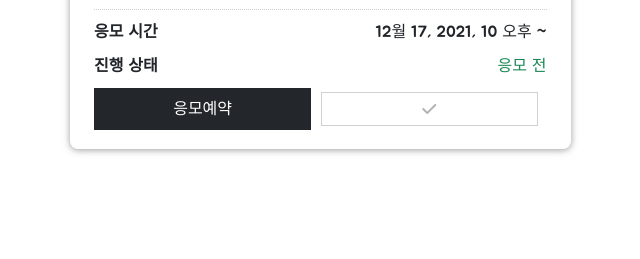
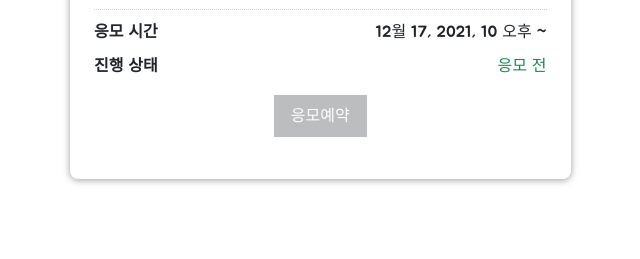
Before and after one commit to leeyounwoo/DRAWA, a Django app: page /drawa/1/ in a window 1280 px wide. Shown: the part 857-1116 px from the top of the page, without its empty margins (582-1222 px from the left). Before the commit the page ends 1011 px from the top, so only its background shows below. Run offline with Django 3.2, Linux system fonts and the light colour scheme; data comes from the database, SQL or seed files in the repository; data that the repository does not hold is empty; some libraries are stand-ins or nearby versions.

Commit message:
211116 Add reserve event drawa detail

```diff
--- a/drawa/templates/drawa/detailCard/upcomingCard.html
+++ b/drawa/templates/drawa/detailCard/upcomingCard.html
@@ -10,13 +10,17 @@
       </div>
       <div class="CardBell">
         {% if user in draw.reserve.all %}
+          <div id="reserveBell-{{draw.pk}}">
             <svg xmlns="http://www.w3.org/2000/svg" width="30" height="30" fill="currentColor" class="bi bi-bell" viewBox="0 0 16 16">
               <path d="M8 16a2 2 0 0 0 2-2H6a2 2 0 0 0 2 2zM8 1.918l-.797.161A4.002 4.002 0 0 0 4 6c0 .628-.134 2.197-.459 3.742-.16.767-.376 1.566-.663 2.258h10.244c-.287-.692-.502-1.49-.663-2.258C12.134 8.197 12 6.628 12 6a4.002 4.002 0 0 0-3.203-3.92L8 1.917zM14.22 12c.223.447.481.801.78 1H1c.299-.199.557-.553.78-1C2.68 10.2 3 6.88 3 6c0-2.42 1.72-4.44 4.005-4.901a1 1 0 1 1 1.99 0A5.002 5.002 0 0 1 13 6c0 .88.32 4.2 1.22 6z"/>
             </svg>
+          </div>
         {% else %}
+          <div id="reserveBell-{{ draw.pk }}">
             <svg xmlns="http://www.w3.org/2000/svg" width="30" height="30" fill="currentColor" class="bi bi-bell-fill" viewBox="0 0 16 16">
               <path d="M8 16a2 2 0 0 0 2-2H6a2 2 0 0 0 2 2zm.995-14.901a1 1 0 1 0-1.99 0A5.002 5.002 0 0 0 3 6c0 1.098-.5 6-2 7h14c-1.5-1-2-5.902-2-7 0-2.42-1.72-4.44-4.005-4.901z"/>
             </svg>
+          </div>
         {% endif %}
       </div>
     </div>
@@ -29,23 +33,35 @@
         <div class="Cate">진행 상태</div>
         <div class="Content text-success" id="state">응모 전</div>
     </div>
-    <div class="CardContent3">
+    <div class="CardContent3 container">
       <!-- 링크박스 -->
-      <a href="{{draw.url}}">
+      <div class="row">
+        <div class="col text-center">
+          {% comment %} <a href="{{draw.url}}">
             <span id="card-linkkr2" style="">
               <div class="card_link" style="cursor:pointer;" >
                 <span class="direct-link-text">응모예약</span>
               </div>
             </span>
-      </a>
-      <!-- 체크박스 -->
-      <span class="links-container">
-        <input type="hidden">
-        <!-- 참여전 체크박스 -->
-        <div class="card_checkBox" id="draw_checkBoxkr2" style="background-color:white; color:#b3b3b3;">
-          <span><i class="fas fa-check" aria-hidden="true"></i> <span id="drawCheck_statusTxtkr2"></span></span>
+          </a> {% endcomment %}
+          <form data-draw-id="{{ draw.pk }}" class="btn-draw-reserve" method="POST" >
+            {% csrf_token %}
+            {% if user in draw.reserve.all %}
+              <button id="reserveBtn-{{ draw.pk }}" class="btn reserve_link reserved_draw">
+                <div class="reserve_card_link" style="cursor:pointer;" >
+                  <span class="direct-link-text">응모예약</span>
                 </div>
-      </span>
+              </button>
+            {% else %}
+              <button id="reserveBtn-{{ draw.pk }}" class="btn reserve_link reserved_draw">
+                <div class="reserve_card_link" style="cursor:pointer;" >
+                  <span class="direct-link-text">응모예약</span>
+                </div>
+              </button>
+            {% endif %}
+          </form>
         </div>
       </div>
     </div>
+  </div>
+</div>
--- a/drawa/urls.py
+++ b/drawa/urls.py
@@ -8,6 +8,7 @@ urlpatterns = [
     path('favorite/', views.favorite, name='favorite'),
     path('<int:shoes_pk>/', views.detail, name='detail'),
     path('<int:product_pk>/wish/', views.wish, name='wish'),
+    path('<int:draw_pk>/reserve/', views.reserve, name='reserve')
     # path('place/', views.place, name='place'),
     # path('<int:shoes_pk>/reservation/', views.shoes_reservation, name='shoes_reservation'),
     # path('<int:shoes_pk>/interesting/', views.interesting, name = 'interesting'),
--- a/static/css/detail.css
+++ b/static/css/detail.css
@@ -196,6 +196,19 @@
   transition: 0.3s;
 }
 
+/* .reserve_link {
+  width: 48%;
+} */
+
+.reserve_card_link {
+  border: 1px solid #23272b;
+  background-color: #23272b;
+  color: white;
+  transition: 0.3s;
+  padding: 0.5rem 1rem;
+
+}
+
 .card_checkBox {
   display: inline-block;
   vertical-align: middle;
@@ -213,6 +226,11 @@
   text-align: center;
   padding: 0.5rem 1rem;
 }
+
+.reserved_draw {
+  opacity:0.3;
+}
+
 @media screen and (max-width:1220px){
 
   .page-container {
```
Also changed, not shown: drawa/models.py (+4 -5 lines), drawa/templates/drawa/detail.html (+52 -2 lines). Lines whose indentation alone changed are shown as unchanged.
